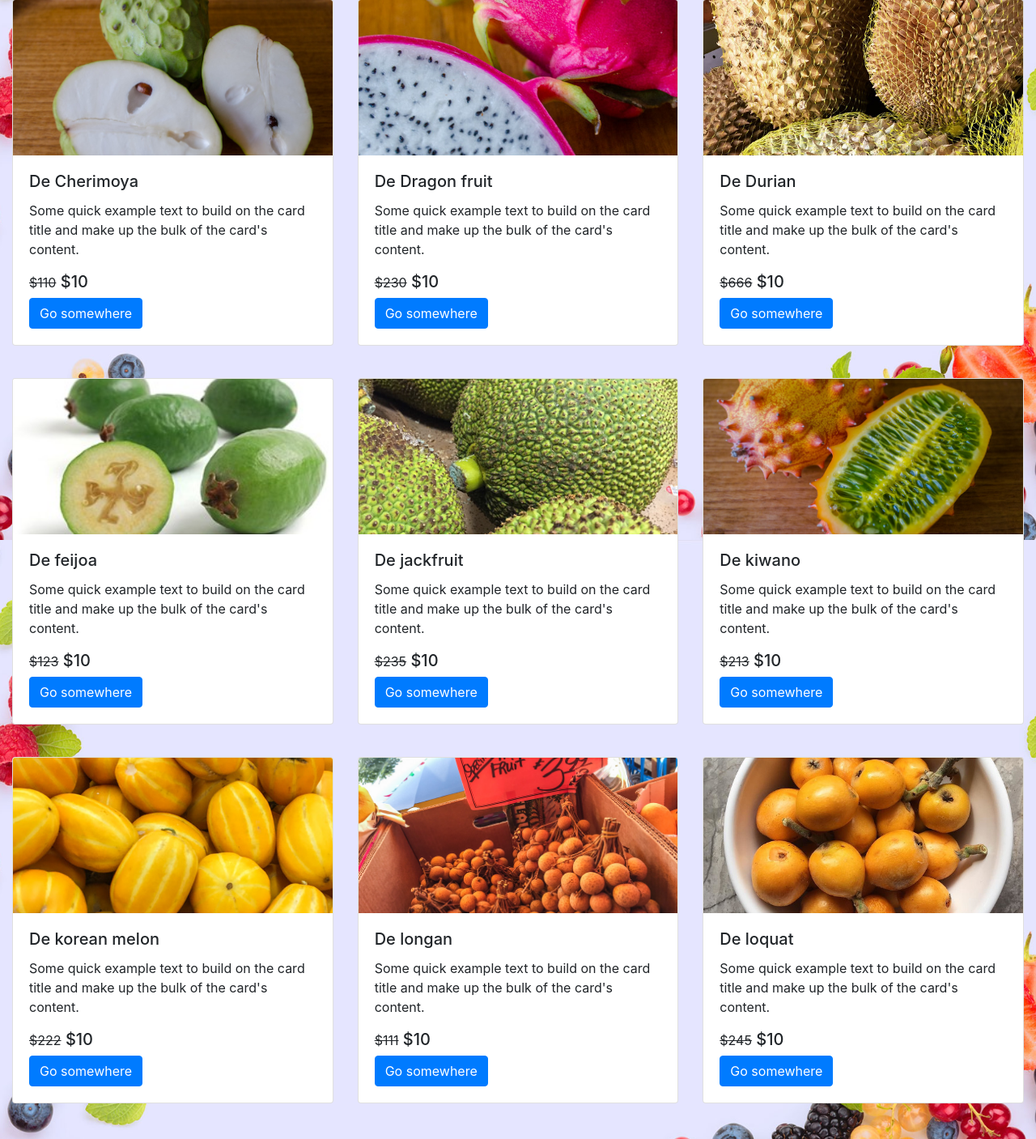
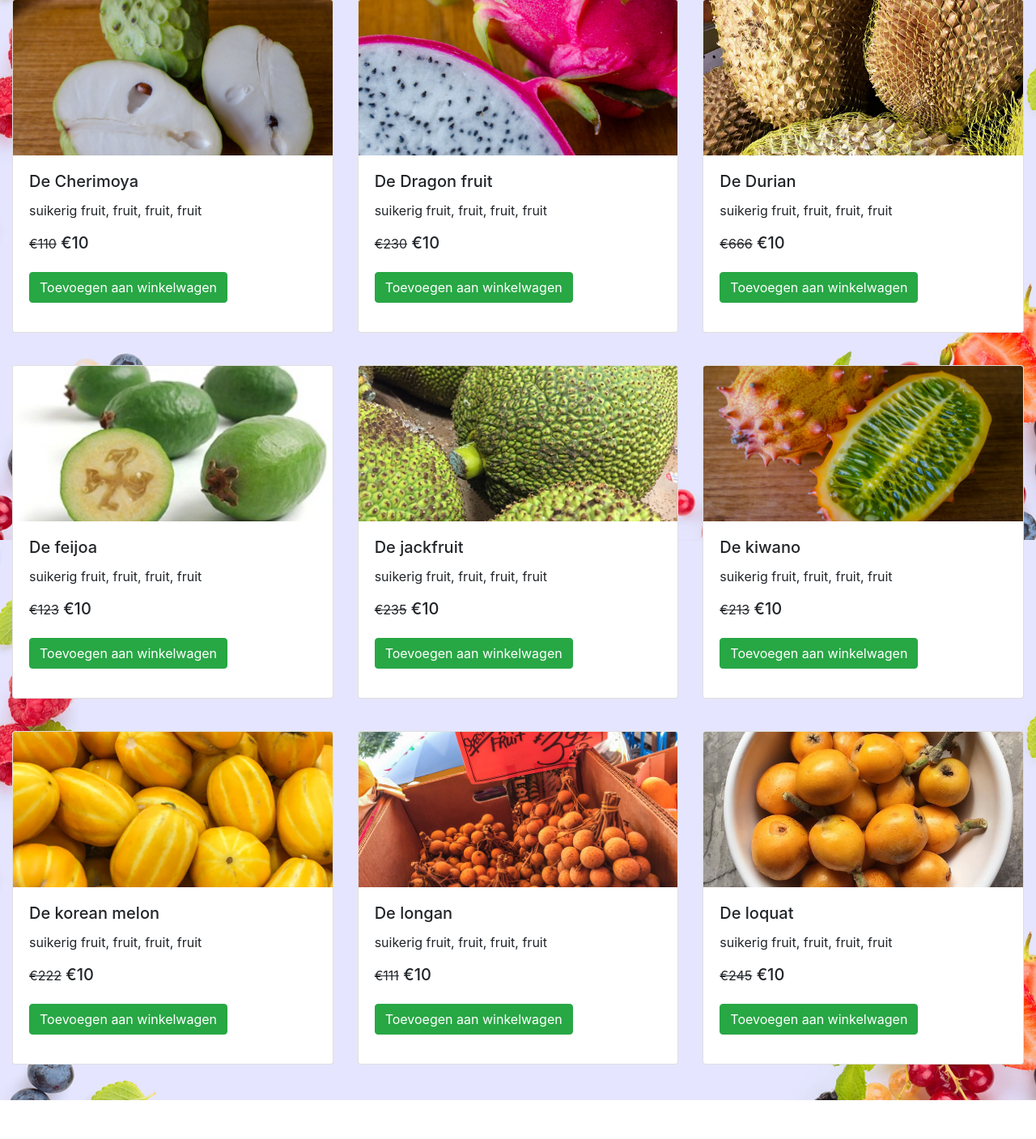
Before and after one commit to MaxxieMax/project_fruit, a PHP site: page /index.php?content=producten in a window 1280 px wide. Shown: the part 133-1540 px from the top of the page at 81% size. After the commit the page ends 1492 px from the top, so only its background shows below. Run offline with PHP 8.4, Linux system fonts and the light colour scheme.

Commit message:
vanaf hier kan je beginnen

```diff
--- a/homepage.php
+++ b/homepage.php
@@ -13,7 +13,7 @@
       <img class="d-block w-100" src="./images/slideshow/afb2.png" alt="Second slide">
     </div>
     <div class="carousel-item">
-      <img class="d-block w-100" src="./images/slideshow/afb1.png" alt="Third slide">
+      <img class="d-block w-100" src="./images/slideshow/test.png" alt="Third slide">
     </div>
   </div>
   <a class="carousel-control-prev" href="#carouselExampleIndicators" role="button" data-slide="prev">
--- a/producten.php
+++ b/producten.php
@@ -18,12 +18,12 @@
         <img class="card-img-top" src="./images/producten/cherimoya.png" alt="Card image cap">
         <div class="card-body">
             <h5 class="card-title">De Cherimoya</h5>
-            <p class="card-text">Some quick example text to build on the card title and make up the bulk of the card's content.</p>
+            <p class="card-text">suikerig fruit, fruit, fruit, fruit </p>
             <h5>
-                <small><s>$110</s></small>
-                <span class="price">$10</span>
+                <small><s>€110</s></small>
+                <span class="price">€10</span>
             </h5>
-            <a href="#" class="btn btn-primary">Go somewhere</a>
+            <button type="submit" class="btn btn-success my-3" name="add">Toevoegen aan winkelwagen</button>
         </div>
     </div>
   </div>
@@ -32,12 +32,12 @@
         <img class="card-img-top" src="./images/producten/dragon_fruit.png" alt="Card image cap">
         <div class="card-body">
             <h5 class="card-title">De Dragon fruit</h5>
-            <p class="card-text">Some quick example text to build on the card title and make up the bulk of the card's content.</p>
+            <p class="card-text">suikerig fruit, fruit, fruit, fruit </p>
             <h5>
-                <small><s>$230</s></small>
-                <span class="price">$10</span>
+                <small><s>€230</s></small>
+                <span class="price">€10</span>
             </h5>
-            <a href="#" class="btn btn-primary">Go somewhere</a>
+            <button type="submit" class="btn btn-success my-3" name="add">Toevoegen aan winkelwagen</button>
         </div>
     </div>
   </div>
@@ -46,12 +46,12 @@
         <img class="card-img-top" src="./images/producten/durian.png" alt="Card image cap">
         <div class="card-body">
             <h5 class="card-title">De Durian</h5>
-            <p class="card-text">Some quick example text to build on the card title and make up the bulk of the card's content.</p>
+            <p class="card-text">suikerig fruit, fruit, fruit, fruit </p>
             <h5>
-                <small><s>$666</s></small>
-                <span class="price">$10</span>
+                <small><s>€666</s></small>
+                <span class="price">€10</span>
             </h5>
-            <a href="#" class="btn btn-primary">Go somewhere</a>
+            <button type="submit" class="btn btn-success my-3" name="add">Toevoegen aan winkelwagen</button>
         </div>
     </div>
   </div>
@@ -62,12 +62,12 @@
         <img class="card-img-top" src="./images/producten/feijoa.png" alt="Card image cap">
         <div class="card-body">
             <h5 class="card-title">De feijoa</h5>
-            <p class="card-text">Some quick example text to build on the card title and make up the bulk of the card's content.</p>
+            <p class="card-text">suikerig fruit, fruit, fruit, fruit </p>
             <h5>
-                <small><s>$123</s></small>
-                <span class="price">$10</span>
+                <small><s>€123</s></small>
+                <span class="price">€10</span>
             </h5>
-            <a href="#" class="btn btn-primary">Go somewhere</a>
+            <button type="submit" class="btn btn-success my-3" name="add">Toevoegen aan winkelwagen</button>
         </div>
     </div>
   </div>
@@ -76,12 +76,12 @@
         <img class="card-img-top" src="./images/producten/jackfruit.png" alt="Card image cap">
         <div class="card-body">
             <h5 class="card-title">De jackfruit</h5>
-            <p class="card-text">Some quick example text to build on the card title and make up the bulk of the card's content.</p>
+            <p class="card-text">suikerig fruit, fruit, fruit, fruit </p>
             <h5>
-                <small><s>$235</s></small>
-                <span class="price">$10</span>
+                <small><s>€235</s></small>
+                <span class="price">€10</span>
             </h5>
-            <a href="#" class="btn btn-primary">Go somewhere</a>
+            <button type="submit" class="btn btn-success my-3" name="add">Toevoegen aan winkelwagen</button>
         </div>
     </div>
   </div>
@@ -90,12 +90,12 @@
         <img class="card-img-top" src="./images/producten/kiwano.png" alt="Card image cap">
         <div class="card-body">
             <h5 class="card-title">De kiwano</h5>
-            <p class="card-text">Some quick example text to build on the card title and make up the bulk of the card's content.</p>
+            <p class="card-text">suikerig fruit, fruit, fruit, fruit </p>
             <h5>
-                <small><s>$213</s></small>
-                <span class="price">$10</span>
+                <small><s>€213</s></small>
+                <span class="price">€10</span>
             </h5>
-            <a href="#" class="btn btn-primary">Go somewhere</a>
+            <button type="submit" class="btn btn-success my-3" name="add">Toevoegen aan winkelwagen</button>
         </div>
     </div>
   </div>
@@ -106,12 +106,12 @@
         <img class="card-img-top" src="./images/producten/korean_melon.png" alt="Card image cap">
         <div class="card-body">
             <h5 class="card-title">De korean melon</h5>
-            <p class="card-text">Some quick example text to build on the card title and make up the bulk of the card's content.</p>
+            <p class="card-text">suikerig fruit, fruit, fruit, fruit </p>
             <h5>
-                <small><s>$222</s></small>
-                <span class="price">$10</span>
+                <small><s>€222</s></small>
+                <span class="price">€10</span>
             </h5>
-            <a href="#" class="btn btn-primary">Go somewhere</a>
+            <button type="submit" class="btn btn-success my-3" name="add">Toevoegen aan winkelwagen</button>
         </div>
     </div>
   </div>
@@ -120,12 +120,12 @@
         <img class="card-img-top" src="./images/producten/longan.png" alt="Card image cap">
         <div class="card-body">
             <h5 class="card-title">De longan</h5>
-            <p class="card-text">Some quick example text to build on the card title and make up the bulk of the card's content.</p>
+            <p class="card-text">suikerig fruit, fruit, fruit, fruit </p>
             <h5>
-                <small><s>$111</s></small>
-                <span class="price">$10</span>
+                <small><s>€111</s></small>
+                <span class="price">€10</span>
             </h5>
-            <a href="#" class="btn btn-primary">Go somewhere</a>
+            <button type="submit" class="btn btn-success my-3" name="add">Toevoegen aan winkelwagen</button>
         </div>
     </div>
   </div>
@@ -134,12 +134,12 @@
         <img class="card-img-top" src="./images/producten/loquat.png" alt="Card image cap">
         <div class="card-body">
             <h5 class="card-title">De loquat</h5>
-            <p class="card-text">Some quick example text to build on the card title and make up the bulk of the card's content.</p>
+            <p class="card-text">suikerig fruit, fruit, fruit, fruit </p>
             <h5>
-                <small><s>$245</s></small>
-                <span class="price">$10</span>
+                <small><s>€245</s></small>
+                <span class="price">€10</span>
             </h5>
-            <a href="#" class="btn btn-primary">Go somewhere</a>
+            <button type="submit" class="btn btn-success my-3" name="add">Toevoegen aan winkelwagen</button>
         </div>
     </div>
   </div>
```
Also changed, not shown: images/slideshow/test.png (added).
